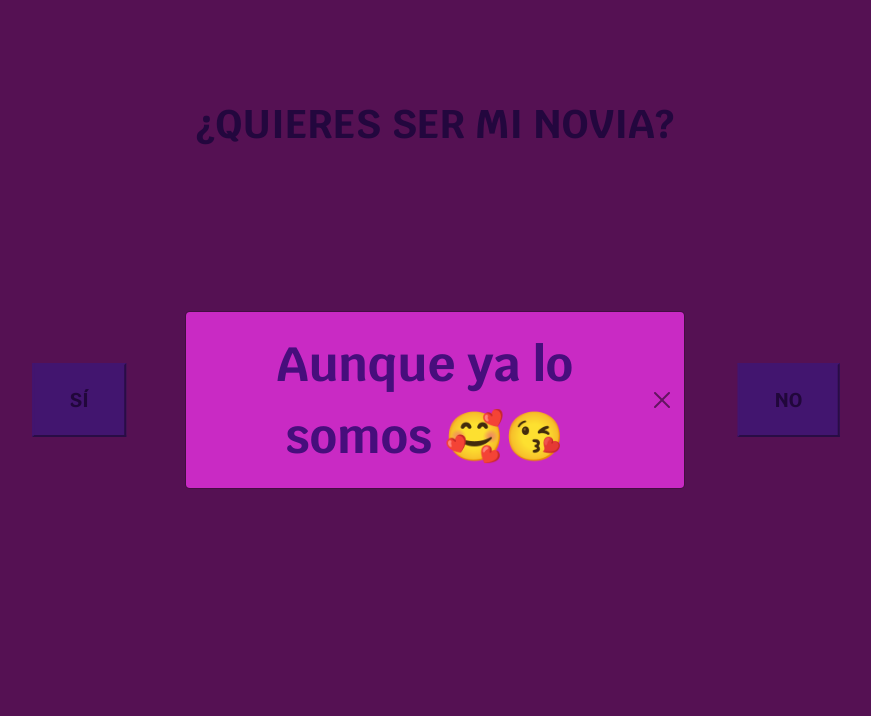
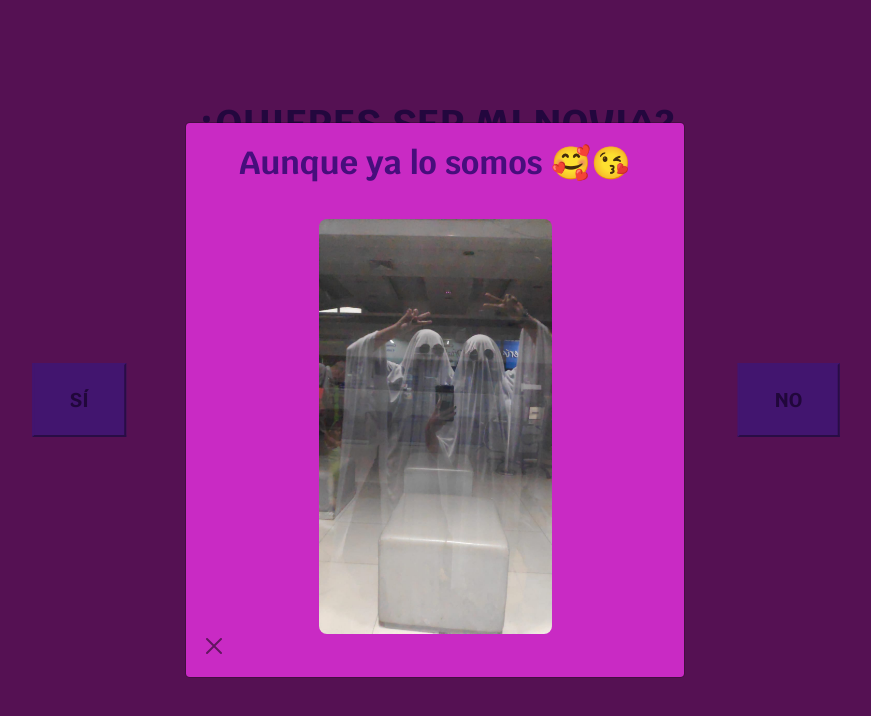
Before and after one commit to Legnatbird/-Quieres-, a plain HTML site: page index.html in a window 1280 px wide. Both pictures are taken after a click on the button "SÍ". Shown: the whole page, without its empty margins (205-1076 px from the left). Drawn offline with nearby package versions, Linux system fonts and the light colour scheme.

Commit message:
Se agrega imagen
Mejor distribución de los elementos

```diff
--- a/index.html
+++ b/index.html
@@ -38,6 +38,9 @@
         <div class="modal-content">
           <div class="modal-header">
             <h5 class="modal-title unselectable" id="exampleModalLabel">Aunque ya lo somos 🥰😘</h5>
+          </div>
+          <div class="modal-body">
+            <img class="imgc" src="IMG-20211031-WA0088.jpg" alt="i💖U"/>
             <button type="button" class="btn-close" data-bs-dismiss="modal" aria-label="Close"></button>
           </div>
         </div>
--- a/styles.css
+++ b/styles.css
@@ -14,7 +14,7 @@ h1{
   color: #470e7c;
 }
 h5{
-    font-size: 3rem!important;
+    font-size: 2rem!important;
     text-align: center;
     color:#470e7c;
 }
@@ -30,7 +30,9 @@ h5{
     background-color: rgb(201, 42, 196)!important;
 }
 .modal-header{
+    display:unset!important;
     border-bottom: unset!important;
+    border-radius: 100%;
 }
 .button{
   position:absolute;
@@ -47,6 +49,13 @@ h5{
     left:20%;
     transform:translateY(-50%) translateX(-20%);
 }
+.imgc{
+    display: block;
+    width: 50%;
+    height: 50%;
+    margin: 0 auto;
+    border-radius: .5rem;
+}
 #no{
     left:80%;
     transform:translateY(-50%) translateX(-80%);
```
Also changed, not shown: IMG-20211031-WA0088.jpg (added).
